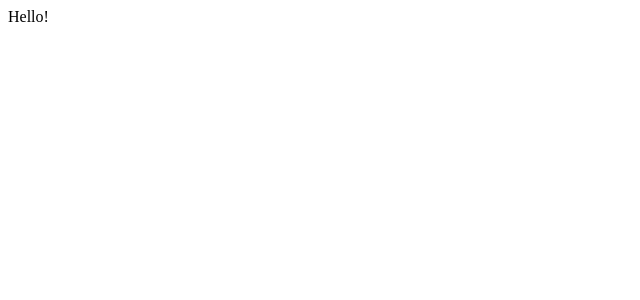
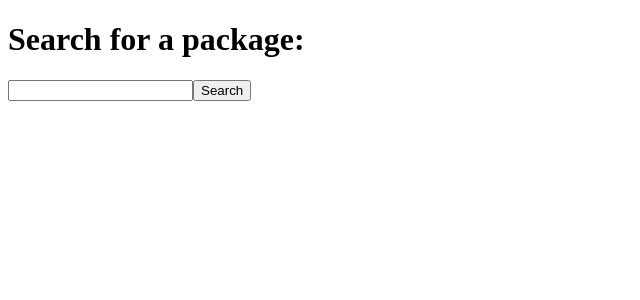
Before and after one commit to razvanr91/redux-ts, a React (Create React App) app: page / in a window 1280 px wide. Shown: the top 300 px of the page, without its empty margins (0-640 px from the left). Built offline with nearby package versions, Linux system fonts and the light colour scheme.

Commit message:
Create repositories list component

```diff
--- a/src/components/App.tsx
+++ b/src/components/App.tsx
@@ -1,5 +1,15 @@
+import { Provider } from "react-redux";
+import { store } from "../state";
+import RepositoriesList from "./RepositoriesList";
 const App = () => {
-	return <div>Hello!</div>;
+	return (
+		<Provider store={store}>
+			<div>
+				<h1>Search for a package:</h1>
+				<RepositoriesList />
+			</div>
+		</Provider>
+	);
 };
 
 export default App;
--- /dev/null
+++ b/src/components/RepositoriesList.tsx
@@ -0,0 +1,12 @@
+const RepositoriesList: React.FC = () => {
+	return (
+		<div>
+			<form>
+				<input />
+				<button>Search</button>
+			</form>
+		</div>
+	);
+};
+
+export default RepositoriesList;
```
